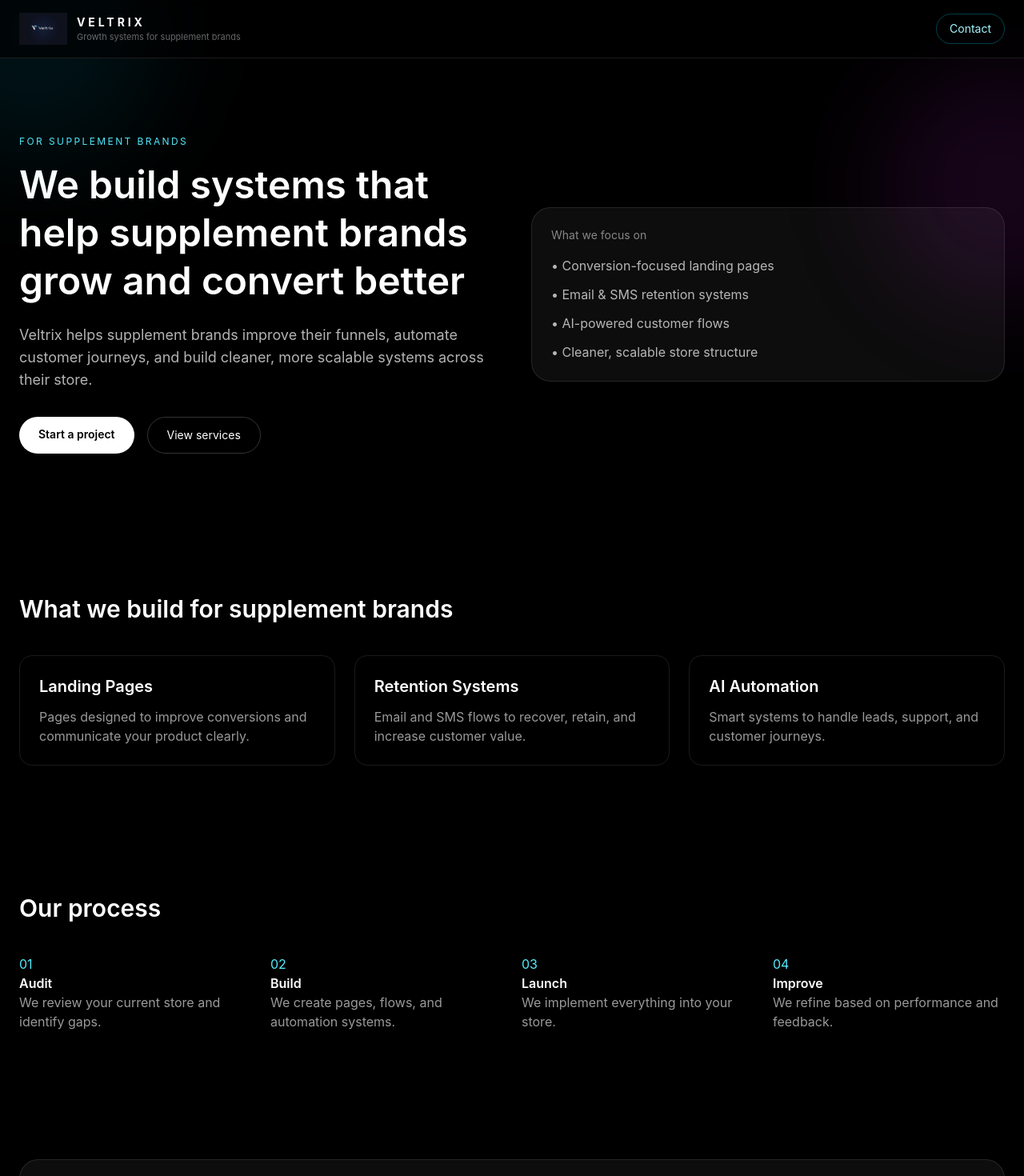
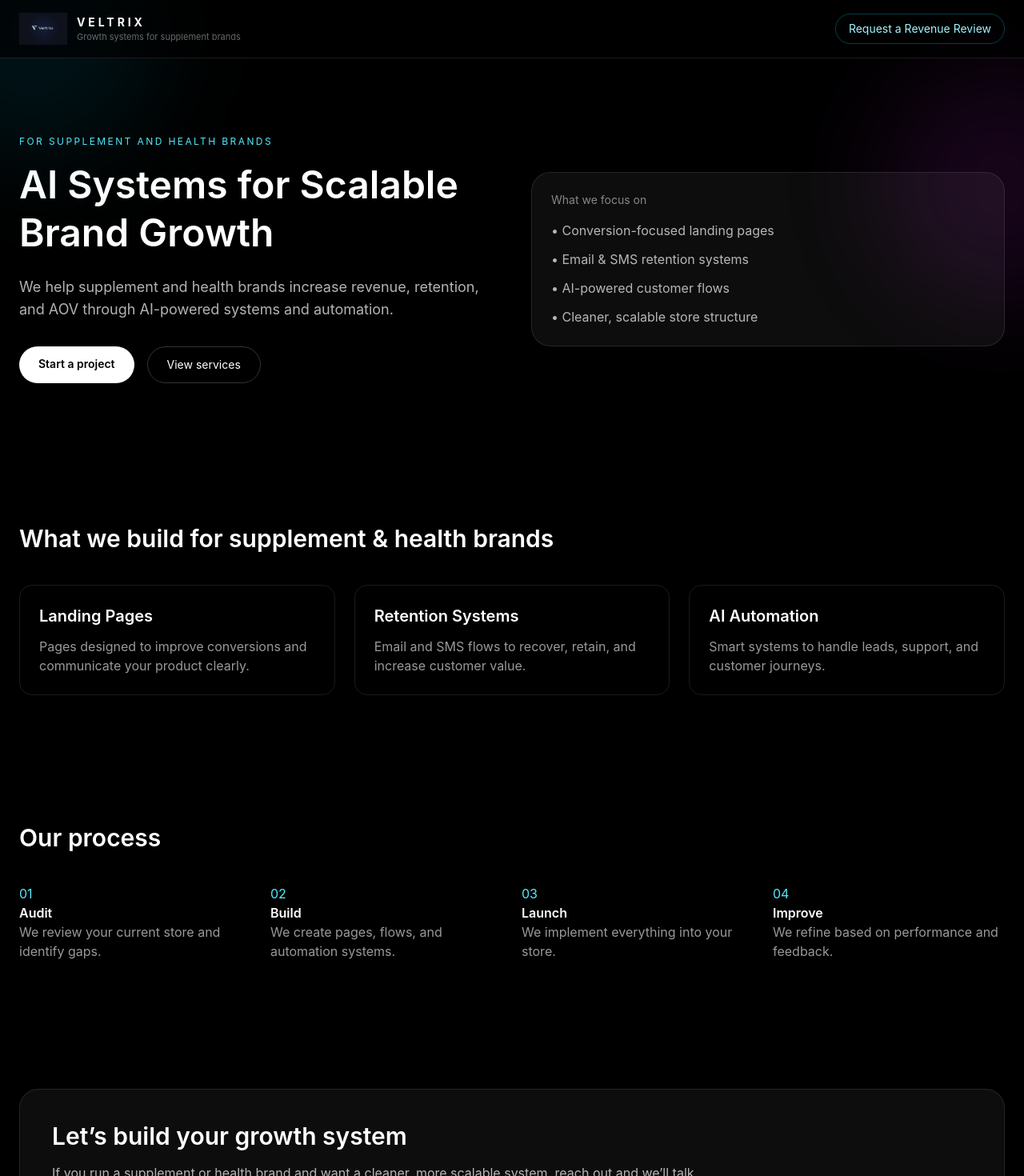
Before and after one commit to JoseCG28/veltrix-landing, a React (Vite) app: page / in a window 1280 px wide. Shown: the top 1470 px of the page at 80% size. Built offline with nearby package versions, Linux system fonts and the light colour scheme.

Commit message:
update landing v1 - headline + CTA + structure

```diff
--- a/src/App.jsx
+++ b/src/App.jsx
@@ -33,7 +33,7 @@ export default function App() {
             href="#contact"
             className="rounded-full border border-cyan-400/30 px-4 py-2 text-sm text-cyan-200 hover:bg-cyan-400/10"
           >
-            Contact
+            Request a Revenue Review
           </a>
         </div>
       </header>
@@ -42,17 +42,15 @@ export default function App() {
       <section className="mx-auto grid max-w-7xl items-center gap-12 px-6 py-24 md:grid-cols-2">
         <div>
           <p className="mb-4 text-xs uppercase tracking-[0.2em] text-cyan-300">
-            For supplement brands
+            For supplement and health brands
           </p>
 
           <h1 className="text-4xl font-semibold leading-tight sm:text-5xl">
-            We build systems that help supplement brands grow and convert better
+            AI Systems for Scalable Brand Growth
           </h1>
 
           <p className="mt-6 text-lg text-white/70">
-            Veltrix helps supplement brands improve their funnels, automate
-            customer journeys, and build cleaner, more scalable systems across
-            their store.
+           We help supplement and health brands increase revenue, retention, and AOV through AI-powered systems and automation.
           </p>
 
           <div className="mt-8 flex flex-col gap-4 sm:flex-row">
@@ -87,7 +85,7 @@ export default function App() {
       {/* SERVICES */}
       <section id="services" className="mx-auto max-w-7xl px-6 py-20">
         <h2 className="text-3xl font-semibold">
-          What we build for supplement brands
+          What we build for supplement & health brands
         </h2>
 
         <div className="mt-10 grid gap-6 md:grid-cols-3">
@@ -163,7 +161,7 @@ export default function App() {
           </h2>
 
           <p className="mt-4 text-white/70">
-            If you run a supplement brand and want a cleaner, more scalable
+            If you run a supplement or health brand and want a cleaner, more scalable
             system, reach out and we’ll talk.
           </p>
 
@@ -226,7 +224,7 @@ export default function App() {
     rel="noopener noreferrer"
     className="hover:text-white transition"
   >
-    veltrixgrowth.io
+
   </a>
 </div>
 
```
